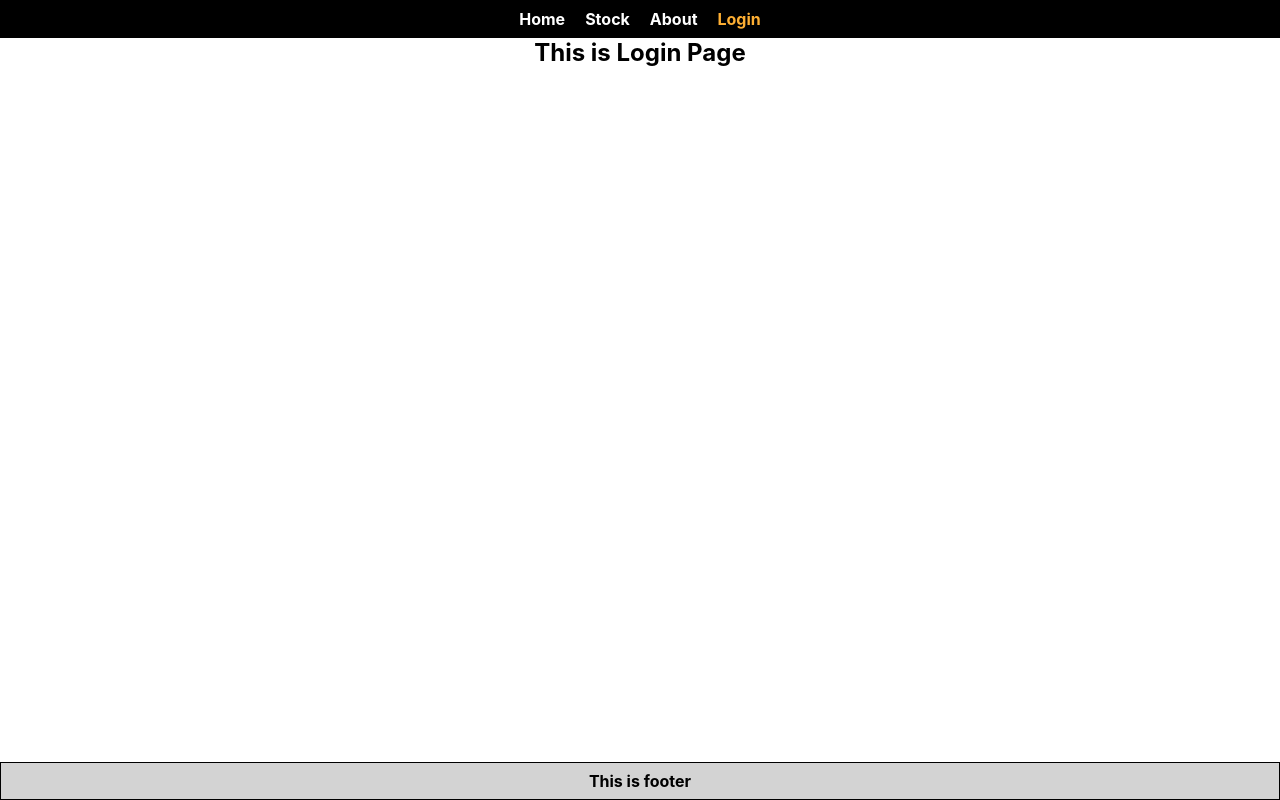
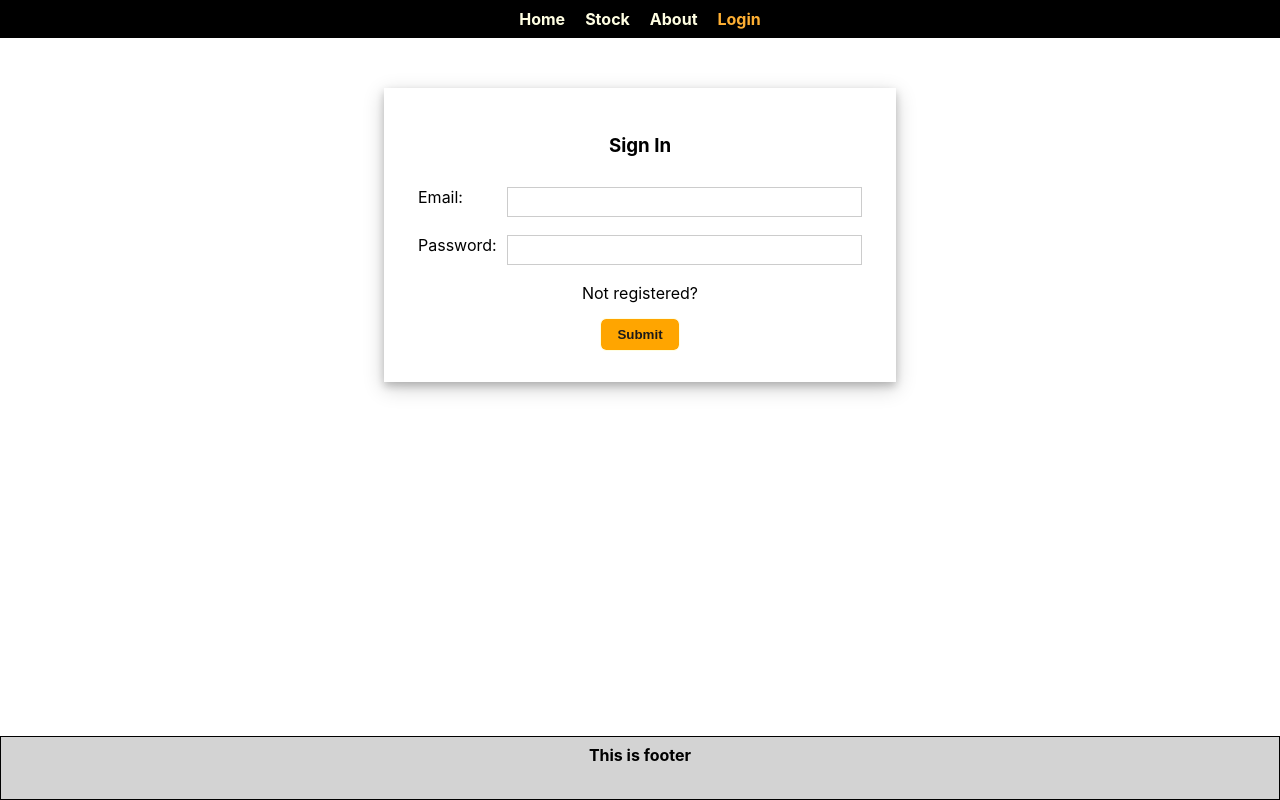
Before and after one commit to git-mhasan/inventory-management-website-client, a React (Create React App) app: page /login in a window 1280 px wide. Built offline with nearby package versions, Linux system fonts and the light colour scheme.

Commit message:
Login page designed.

```diff
--- a/src/App.css
+++ b/src/App.css
@@ -2,6 +2,7 @@
 * Background: #1A1A1A
 * Background-light: #646464
 * Button Accent: #FEAF33
+* Light foreground: #fffee2
 */
 
 
--- a/src/components/Pages/Login/Login.css
+++ b/src/components/Pages/Login/Login.css
@@ -0,0 +1,63 @@
+input[type="email"],
+input[type="password"] {
+    /* margin: 0 auto; */
+    height: 30px;
+    width: 80%;
+    border: 1px solid rgba(0, 0, 0, 0.2);
+}
+
+input[type="submit"] {
+    color: #1A1A1A;
+    border: 0;
+    outline: 1px solid #fffee2;
+    border-radius: 5px;
+    margin: 16px 0;
+    padding: 8px 16px;
+    background-color: orange;
+    font-weight: 700;
+    cursor: pointer;
+
+}
+
+input[type="submit"]:hover {
+    background: #FEAF33;
+}
+
+.button-container {
+    display: flex;
+    justify-content: center;
+}
+
+.login-form {
+    width: 40%;
+    margin: 50px auto;
+    background-color: white;
+    padding: 16px;
+    box-shadow: 0 4px 8px 0 rgba(0, 0, 0, 0.2), 0 6px 20px 0 rgba(0, 0, 0, 0.19);
+}
+
+/* .list-container {
+    display: flex;
+} */
+
+/* .error {
+    color: red;
+    font-size: 12px;
+}
+
+.title {
+    font-size: 25px;
+    margin-bottom: 20px;
+} */
+
+.input-container {
+    display: flex;
+    /* flex-direction: column; */
+    justify-content: space-between;
+    gap: 8px;
+    margin: 18px;
+}
+
+.signin-title {
+    margin: 30px 0;
+}
--- a/src/components/Pages/Login/Login.js
+++ b/src/components/Pages/Login/Login.js
@@ -4,7 +4,24 @@ import './Login.css';
 const Login = () => {
     return (
         <div>
-            <h2>This is Login Page</h2>
+            <div className="login-form">
+                <form>
+                    <div><h3 className='signin-title'>Sign In</h3></div>
+                    <div className="input-container">
+                        <label>Email: </label>
+                        <input type="email" name="email" required />
+
+                    </div>
+                    <div className="input-container">
+                        <label>Password: </label>
+                        <input type="password" name="pass" required />
+                    </div>
+                    <div><p>Not registered?</p></div>
+                    <div className="button-container">
+                        <input type="submit" />
+                    </div>
+                </form>
+            </div>
         </div>
     );
 };
--- a/src/components/Shared/Footer/Footer.css
+++ b/src/components/Shared/Footer/Footer.css
@@ -1,6 +1,7 @@
 .footer-container {
     position: absolute;
     width: 100%;
+    height: 8vh;
     bottom: 0;
     border: 1px solid black;
     background-color: lightgray;
--- a/src/components/Shared/Header/Header.css
+++ b/src/components/Shared/Header/Header.css
@@ -16,5 +16,5 @@ a {
 
 .unselected {
     font-weight: 700;
-    color: white;
+    color: #fffee2;
 }
--- a/src/components/Shared/NotFound/NotFound.css
+++ b/src/components/Shared/NotFound/NotFound.css
@@ -1,6 +1,6 @@
 .four-oh-four-div {
     background-color: #1A1A1A;
-    height: 90vh;
+    height: 92vh;
     width: 100%;
     display: flex;
     flex-direction: column;
@@ -14,17 +14,29 @@
     font-family: 'Alfa Slab One', cursive;
     font-size: 150px;
     font-weight: 900;
-    color: white;
+    color: #fffee2;
+}
+
+.horizontal-seperator {
+    width: 50%;
+    height: 1px;
+    background-color: #fffee2;
+    margin: 8px 0 16px 0;
 }
 
 .button {
     color: #1A1A1A;
     border: 0;
-    outline: 1px solid white;
+    outline: 1px solid #fffee2;
     border-radius: 5px;
+    margin: 16px 0;
     padding: 8px 16px;
-    background-color: #FEAF33;
+    background-color: orange;
     font-weight: 700;
     cursor: pointer;
 
 }
+
+.button:hover {
+    background-color: #FEAF33;
+}
--- a/src/components/Shared/NotFound/NotFound.js
+++ b/src/components/Shared/NotFound/NotFound.js
@@ -5,6 +5,7 @@ const NotFound = () => {
     return (
         <div className="four-oh-four-div">
             <div className='four-oh-four'>404</div>
+            <div className='horizontal-seperator'></div>
             <button className='button'>Go to Homepage</button>
         </div>
     );
```
